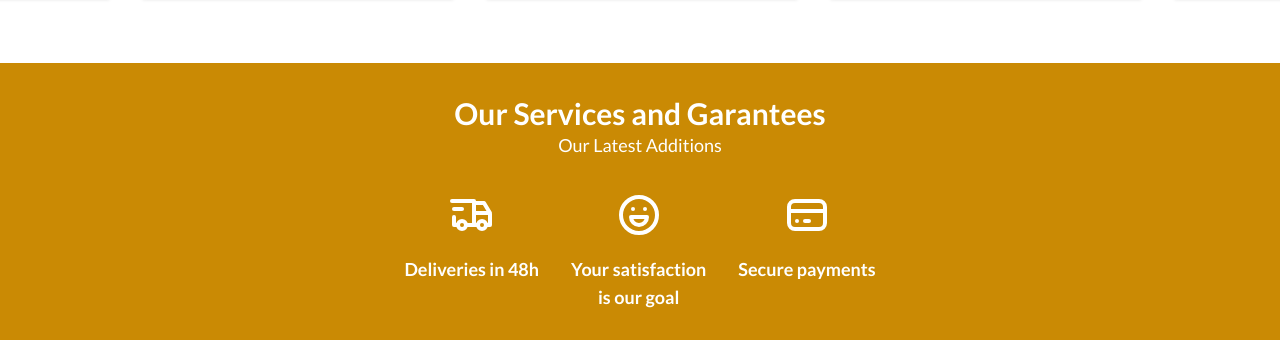
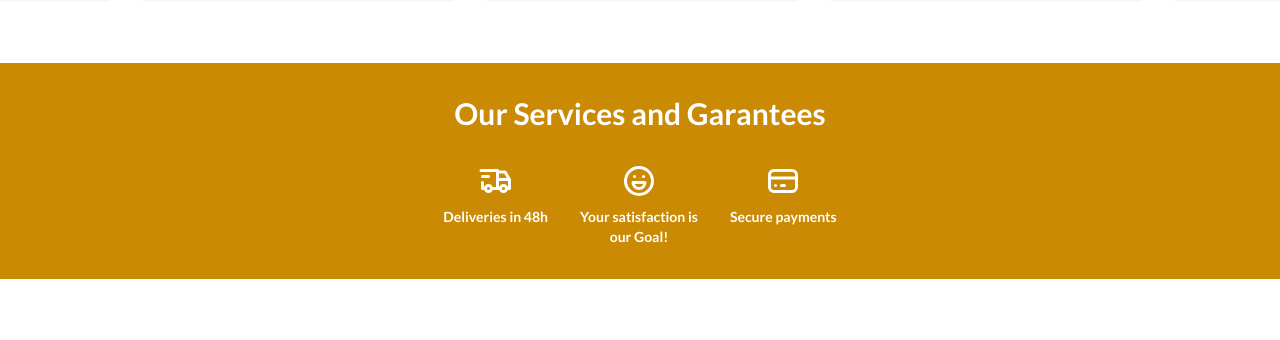
Before and after one commit to MohamedBechirMejri/b-commerce, a Next.js app: page / in a window 1280 px wide. Shown: the part 1251-1591 px from the top of the page. After the commit the page ends 1530 px from the top, so only its background shows below. Built offline with nearby package versions, Linux system fonts and the light colour scheme; what tailwindcss-elevation would draw is missing.

Commit message:
tweak spacing

```diff
--- a/app/Services.tsx
+++ b/app/Services.tsx
@@ -4,26 +4,25 @@ import { TbCreditCard, TbMoodHappy, TbTruckDelivery } from "react-icons/tb";
 
 export default function Services() {
   return (
-    <section className="mx-auto py-8 w-ful flex flex-col items-center overflow-hidden bg-yellow-600 text-white">
+    <section className="mx-auto py-8 w-ful flex flex-col items-center overflow-hidden bg-yellow-600 text-white gap-8">
       <h1 className="font-bold text-3xl">Our Services and Garantees</h1>
-      <p className="text-lg text-opacity-70">Our Latest Additions</p>
 
-      <div className="pt-8 flex gap-8 text-5xl text-center font-semibold">
-        <div className="flex flex-col items-center gap-4">
+      <div className="flex gap-8 text-4xl text-center font-semibold">
+        <div className="flex flex-col items-center gap-2">
           <TbTruckDelivery />
-          <p className="text-lg">Deliveries in 48h</p>
+          <p className="text-sm">Deliveries in 48h</p>
         </div>
-        <div className="flex flex-col items-center gap-4">
+        <div className="flex flex-col items-center gap-2">
           <TbMoodHappy />
-          <p className="text-lg">
-            Your satisfaction
+          <p className="text-sm">
+            Your satisfaction is
             <br />
-            is our goal
+            our Goal!
           </p>
         </div>
-        <div className="flex flex-col items-center gap-4">
+        <div className="flex flex-col items-center gap-2">
           <TbCreditCard />
-          <p className="text-lg">Secure payments</p>
+          <p className="text-sm">Secure payments</p>
         </div>
       </div>
     </section>
```
